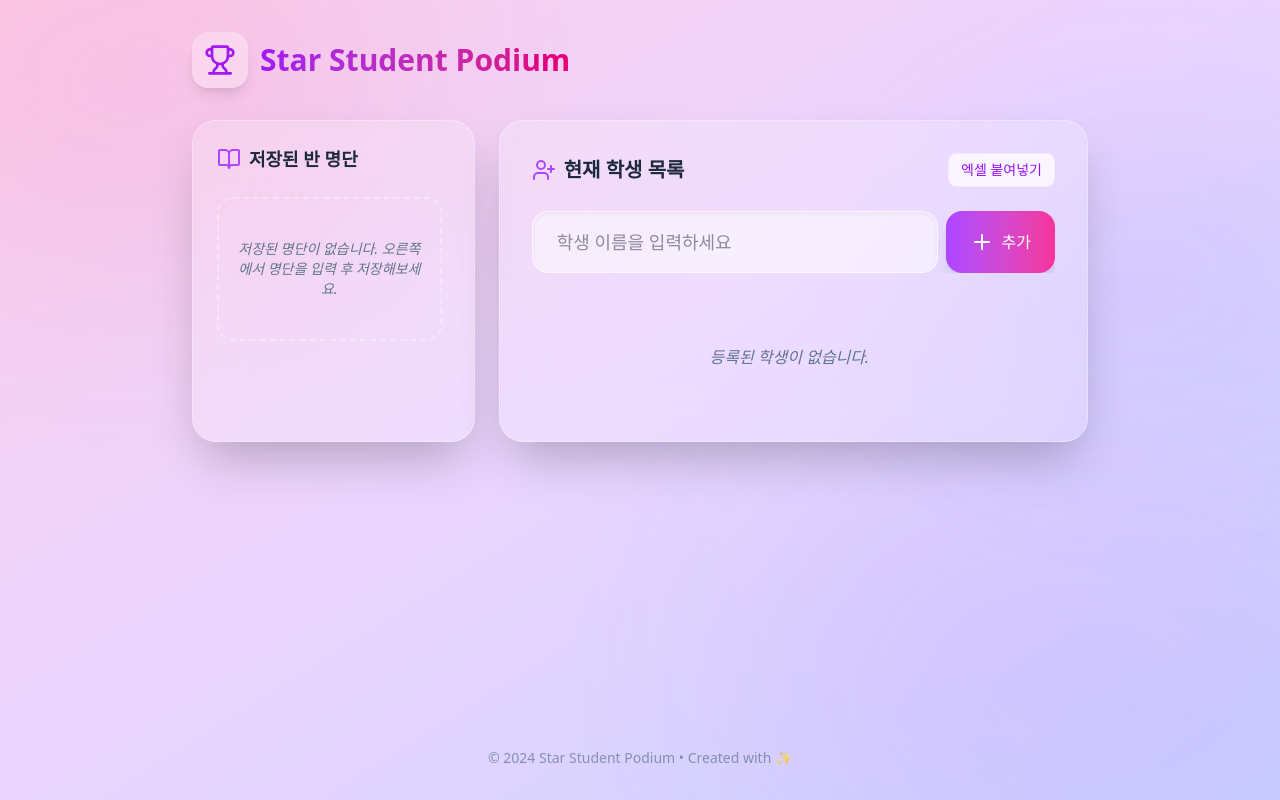
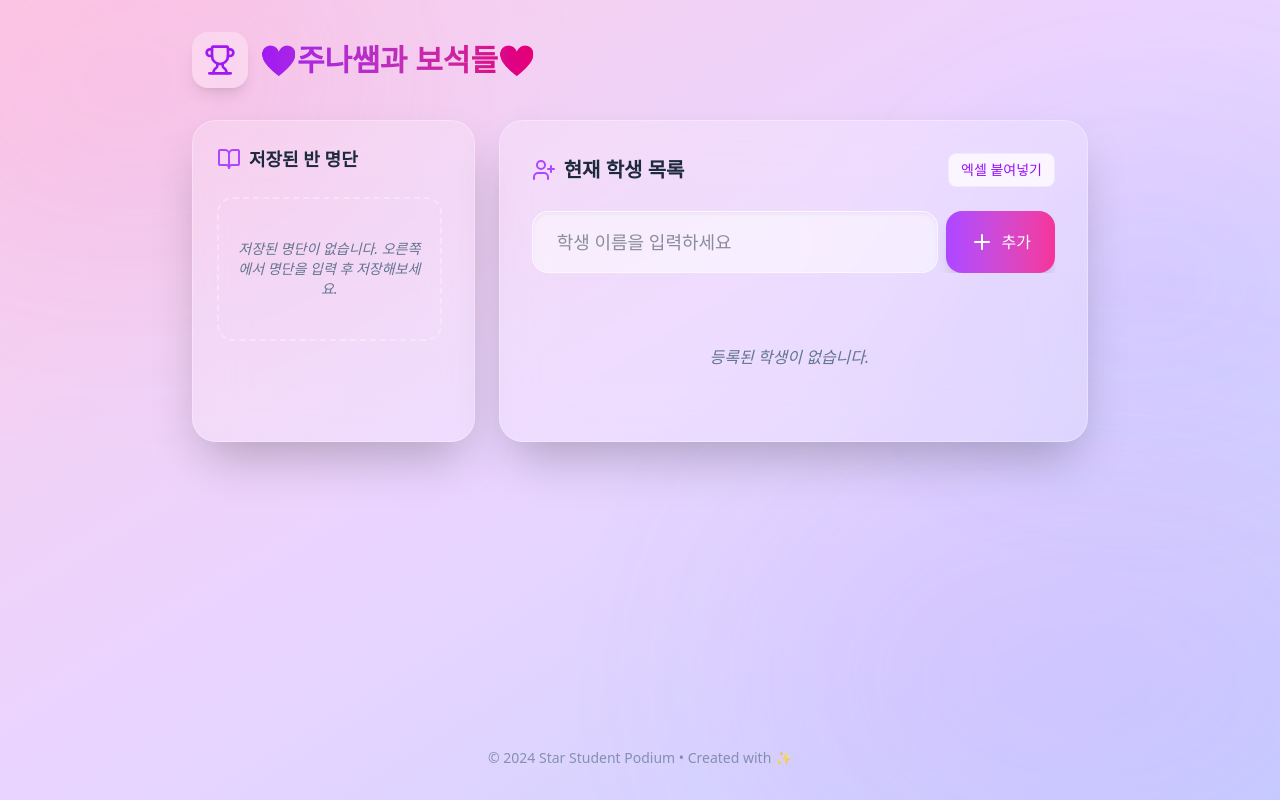
Before and after one commit to joonahchoi/mygems, a React (Vite) app: page / in a window 1280 px wide. Built offline with nearby package versions, Linux system fonts and the light colour scheme.

Commit message:
Update App.tsx

```diff
--- a/src/App.tsx
+++ b/src/App.tsx
@@ -156,7 +156,7 @@ export default function App() {
             <Trophy className="text-purple-600" size={32} />
           </div>
           <h1 className="text-3xl font-bold bg-clip-text text-transparent bg-gradient-to-r from-purple-600 to-pink-600">
-            Star Student Podium
+            🤍주나쌤과 보석들🤍
           </h1>
         </div>
 
```
